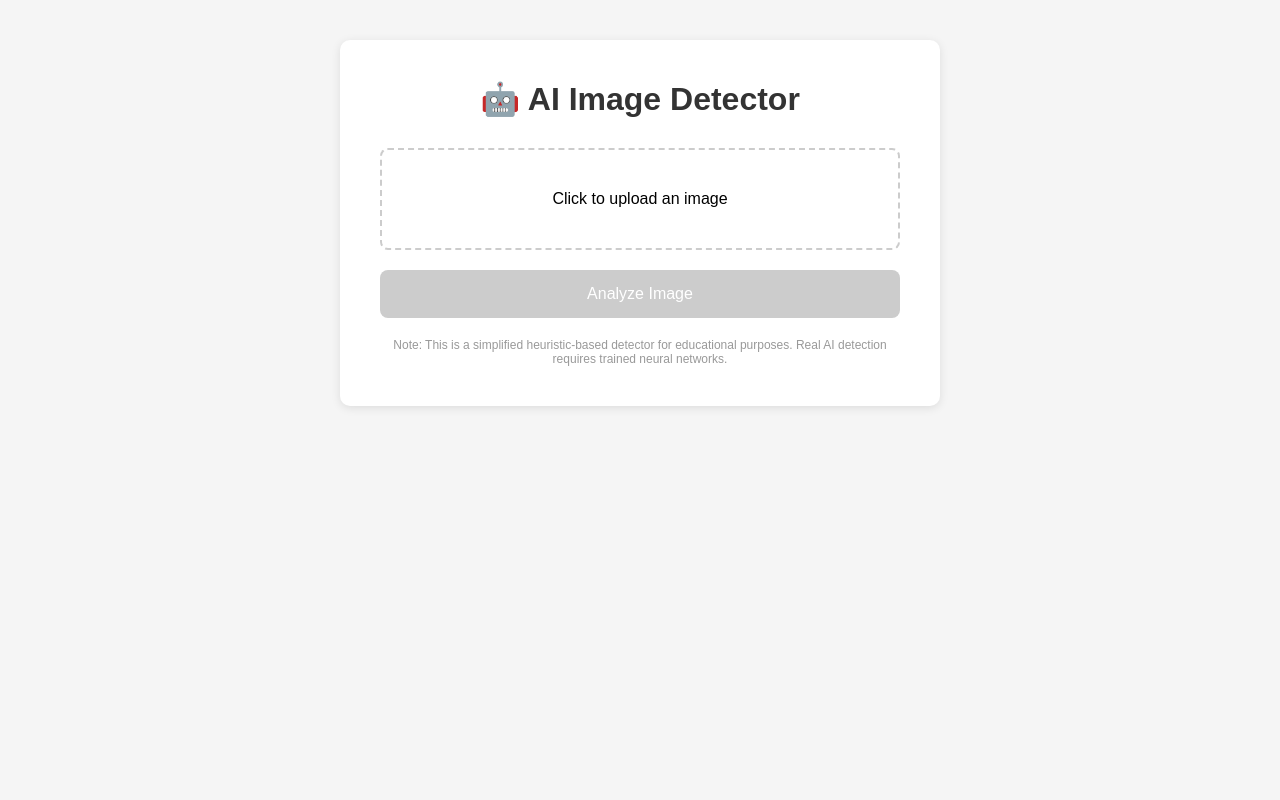
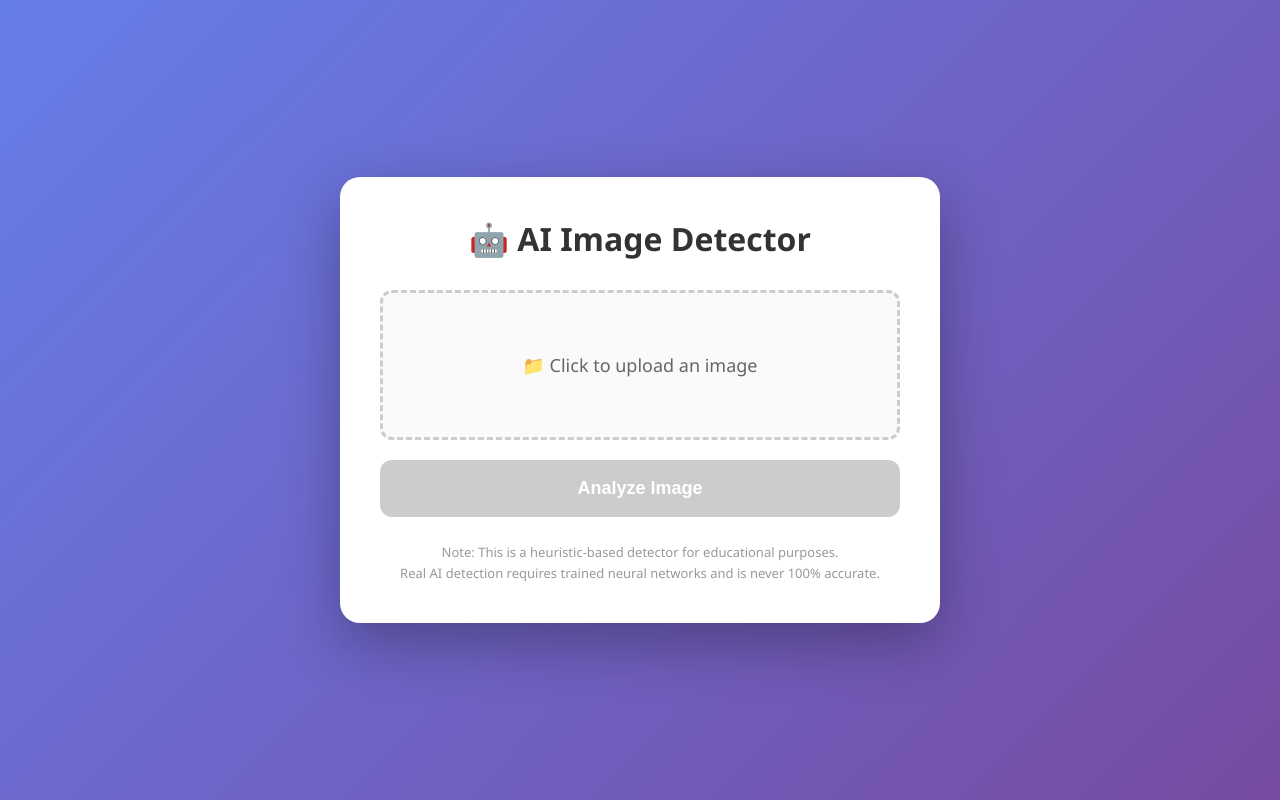
Before and after one commit to fahiya-2004/ai-detector, a Flask app: template templates/index.html in a window 1280 px wide. Run offline with Flask 3, Linux system fonts and the light colour scheme; the template is opened without the code that fills it, so the values that code supplies are empty.

Commit message:
last commit

```diff
--- a/app.py
+++ b/app.py
@@ -1,11 +1,9 @@
-from flask import Flask, request, jsonify, render_template
+from flask import Flask, request, jsonify
 from flask_cors import CORS
 from PIL import Image
 import io
 import base64
 import numpy as np
-
-
 
 app = Flask(__name__)
 CORS(app)
@@ -17,21 +15,14 @@ def analyze_image_simple(image):
 
     scores = []
 
-    print(f"\n{'='*50}")
-    print(f"Analyzing: {width}x{height}")
-    print(f"{'='*50}")
-
     # Check 1: AI-standard dimensions
     ai_sizes = [512, 768, 1024, 1536, 2048]
     if width in ai_sizes and height in ai_sizes:
         scores.append(80)
-        print(f"✗ Exact AI size: {width}x{height}")
     elif width == height and width >= 512:
         scores.append(65)
-        print(f"⚠️  Square image: {width}x{height}")
     else:
         scores.append(30)
-        print(f"✓ Non-standard size: {width}x{height}")
 
     # Check 2: Color saturation
     hsv = np.array(image.convert('HSV'))
@@ -40,16 +31,12 @@ def analyze_image_simple(image):
 
     if avg_sat > 170:
         scores.append(85)
-        print(f"✗ Very high saturation: {avg_sat:.1f}")
     elif avg_sat > 140:
         scores.append(70)
-        print(f"⚠️  High saturation: {avg_sat:.1f}")
     elif avg_sat > 100:
         scores.append(50)
-        print(f"→ Moderate saturation: {avg_sat:.1f}")
     else:
         scores.append(25)
-        print(f"✓ Low saturation: {avg_sat:.1f}")
 
     # Check 3: Brightness uniformity
     brightness = hsv[:, :, 2]
@@ -57,16 +44,12 @@ def analyze_image_simple(image):
 
     if brightness_std < 25:
         scores.append(80)
-        print(f"✗ Perfect lighting: {brightness_std:.1f}")
     elif brightness_std < 45:
         scores.append(65)
-        print(f"⚠️  Uniform lighting: {brightness_std:.1f}")
     elif brightness_std < 60:
         scores.append(45)
-        print(f"→ Moderate lighting: {brightness_std:.1f}")
     else:
         scores.append(20)
-        print(f"✓ Natural lighting: {brightness_std:.1f}")
 
     # Check 4: Color variance
     colors = img_array.reshape(-1, 3)
@@ -74,45 +57,16 @@ def analyze_image_simple(image):
 
     if color_variance < 1500:
         scores.append(75)
-        print(f"✗ Low color variance: {color_variance:.1f}")
     elif color_variance < 3000:
         scores.append(55)
-        print(f"⚠️  Medium variance: {color_variance:.1f}")
     else:
         scores.append(25)
-        print(f"✓ High color variance: {color_variance:.1f}")
-
-    # Check 5: Edge smoothness
-    gray = img_array.mean(axis=2)
-    edges_h = np.abs(np.diff(gray, axis=0))
-    edges_v = np.abs(np.diff(gray, axis=1))
-    edge_mean = float((edges_h.mean() + edges_v.mean()) / 2)
-
-    if edge_mean < 5:
-        scores.append(85)
-        print(f"✗ Too smooth edges: {edge_mean:.2f}")
-    elif edge_mean < 12:
-        scores.append(65)
-        print(f"⚠️  Smooth edges: {edge_mean:.2f}")
-    elif edge_mean < 20:
-        scores.append(45)
-        print(f"→ Moderate edges: {edge_mean:.2f}")
-    else:
-        scores.append(25)
-        print(f"✓ Natural edges: {edge_mean:.2f}")
 
     # Calculate final score
     final_score = float(np.mean(scores))
-
-    print(f"\n{'='*50}")
-    print(f"Individual scores: {scores}")
-    print(f"Average: {final_score:.1f}%")
-    print(f"Result: {'AI GENERATED' if final_score > 50 else 'REAL IMAGE'}")
-    print(f"{'='*50}\n")
-
     return final_score
 
-@app.route('/analyze', methods=['POST'])
+@app.route('/api/analyze', methods=['POST'])
 def analyze_image():
     try:
         data = request.json
@@ -136,24 +90,28 @@ def analyze_image():
         })
 
     except Exception as e:
-        print(f"Error: {str(e)}")
-        import traceback
-        traceback.print_exc()
         return jsonify({
             'success': False,
             'error': str(e)
         }), 400
 
+@app.route('/api/health', methods=['GET'])
 @app.route('/health', methods=['GET'])
 def health():
-    return jsonify({'status': 'healthy'})
+    return jsonify({'status': 'healthy', 'message': 'AI Detector API is running'})
 
 @app.route('/')
 def home():
-    return render_template("index.html")
+    return jsonify({
+        'message': 'AI Image Detector API',
+        'status': 'running',
+        'endpoints': {
+            '/api/health': 'Health check',
+            '/api/analyze': 'POST - Analyze image'
+        }
+    })
 
 if __name__ == '__main__':
     import os
-    port = int(os.environ.get('PORT', 5000))
-    print(f"\n🚀 Starting AI Image Detector on port {port}")
-    app.run(host='0.0.0.0', port=port, debug=False)
+    port = int(os.environ.get('PORT', 10000))
+    app.run(host='0.0.0.0', port=port)
--- a/requirements.txt
+++ b/requirements.txt
@@ -1,5 +1,5 @@
 Flask==3.0.0
 flask-cors==4.0.0
-Pillow==9.0.0
-numpy==1.24.0
+Pillow>=9.0.0
+numpy>=1.24.0
 gunicorn==21.2.0
--- a/templates/index.html
+++ b/templates/index.html
@@ -11,67 +11,83 @@
             box-sizing: border-box;
         }
         body {
-            font-family: Arial, sans-serif;
-            background: #f5f5f5;
-            padding: 40px 20px;
+            font-family: 'Segoe UI', Tahoma, Geneva, Verdana, sans-serif;
+            background: linear-gradient(135deg, #667eea 0%, #764ba2 100%);
+            min-height: 100vh;
+            padding: 20px;
+            display: flex;
+            align-items: center;
+            justify-content: center;
         }
         .container {
             max-width: 600px;
-            margin: 0 auto;
+            width: 100%;
             background: white;
             padding: 40px;
-            border-radius: 10px;
-            box-shadow: 0 2px 10px rgba(0,0,0,0.1);
+            border-radius: 20px;
+            box-shadow: 0 20px 60px rgba(0,0,0,0.3);
         }
         h1 {
             text-align: center;
             margin-bottom: 30px;
             color: #333;
+            font-size: 32px;
         }
         .upload-box {
-            border: 2px dashed #ccc;
-            padding: 40px;
+            border: 3px dashed #ccc;
+            padding: 60px 40px;
             text-align: center;
-            border-radius: 8px;
+            border-radius: 12px;
             cursor: pointer;
             margin-bottom: 20px;
+            transition: all 0.3s;
+            background: #fafafa;
         }
         .upload-box:hover {
-            border-color: #666;
+            border-color: #667eea;
+            background: #f0f0ff;
+        }
+        .upload-box p {
+            color: #666;
+            font-size: 18px;
         }
         #preview {
             max-width: 100%;
             max-height: 400px;
             margin: 20px 0;
             display: none;
-            border-radius: 8px;
+            border-radius: 12px;
+            box-shadow: 0 4px 12px rgba(0,0,0,0.1);
         }
         button {
             width: 100%;
-            padding: 15px;
-            background: #4CAF50;
+            padding: 18px;
+            background: linear-gradient(135deg, #667eea 0%, #764ba2 100%);
             color: white;
             border: none;
-            border-radius: 8px;
-            font-size: 16px;
+            border-radius: 12px;
+            font-size: 18px;
+            font-weight: 600;
             cursor: pointer;
+            transition: transform 0.2s;
         }
         button:hover {
-            background: #45a049;
+            transform: translateY(-2px);
         }
         button:disabled {
             background: #ccc;
             cursor: not-allowed;
+            transform: none;
         }
         #result {
             margin-top: 30px;
-            padding: 20px;
+            padding: 25px;
             background: #f9f9f9;
-            border-radius: 8px;
+            border-radius: 12px;
             display: none;
         }
         .result-text {
-            font-size: 24px;
+            font-size: 28px;
             font-weight: bold;
             text-align: center;
             margin-bottom: 15px;
@@ -86,12 +102,23 @@
             text-align: center;
             color: #666;
             margin-top: 10px;
+            font-size: 18px;
         }
         .loading {
             text-align: center;
-            color: #666;
+            color: #667eea;
             margin-top: 20px;
             display: none;
+            font-size: 16px;
+        }
+        .loading:after {
+            content: '...';
+            animation: dots 1.5s steps(4, end) infinite;
+        }
+        @keyframes dots {
+            0%, 20% { content: '.'; }
+            40% { content: '..'; }
+            60%, 100% { content: '...'; }
         }
         .error {
             background: #fee;
@@ -104,8 +131,9 @@
         .disclaimer {
             text-align: center;
             color: #999;
-            font-size: 12px;
-            margin-top: 20px;
+            font-size: 13px;
+            margin-top: 25px;
+            line-height: 1.6;
         }
     </style>
 </head>
@@ -114,7 +142,7 @@
         <h1>🤖 AI Image Detector</h1>
 
         <div class="upload-box" id="uploadBox">
-            <p>Click to upload an image</p>
+            <p>📁 Click to upload an image</p>
             <input type="file" id="fileInput" accept="image/*" style="display: none;">
         </div>
 
@@ -122,7 +150,7 @@
 
         <button id="analyzeBtn" disabled>Analyze Image</button>
 
-        <div class="loading" id="loading">Analyzing...</div>
+        <div class="loading" id="loading">Analyzing</div>
 
         <div class="error" id="error"></div>
 
@@ -132,8 +160,8 @@
         </div>
 
         <div class="disclaimer">
-            Note: This is a simplified heuristic-based detector for educational purposes.
-            Real AI detection requires trained neural networks.
+            Note: This is a heuristic-based detector for educational purposes.<br>
+            Real AI detection requires trained neural networks and is never 100% accurate.
         </div>
     </div>
 
@@ -150,15 +178,23 @@
 
         let currentImageData = null;
 
-        // IMPORTANT: Replace this URL with your actual Render URL
-        const API_URL = 'http://127.0.0.1:5000/analyze';
-        // For local testing: const API_URL = 'http://localhost:5000/analyze';
+        // CHANGE THIS to your actual Render backend URL after deployment
+        const API_URL = 'https://YOUR-APP-NAME.onrender.com/api/analyze';
+
+        // For local testing, use: 'http://localhost:5000/api/analyze'
 
         uploadBox.addEventListener('click', () => fileInput.click());
 
         fileInput.addEventListener('change', (e) => {
             const file = e.target.files[0];
             if (file) {
+                // Check file size (max 10MB)
+                if (file.size > 10 * 1024 * 1024) {
+                    error.textContent = 'Error: Image too large. Please use an image under 10MB.';
+                    error.style.display = 'block';
+                    return;
+                }
+
                 const reader = new FileReader();
                 reader.onload = (e) => {
                     currentImageData = e.target.result;
@@ -189,6 +225,10 @@
                     })
                 });
 
+                if (!response.ok) {
+                    throw new Error(`HTTP error! status: ${response.status}`);
+                }
+
                 const data = await response.json();
 
                 loading.style.display = 'none';
@@ -201,7 +241,7 @@
                         resultText.textContent = '🤖 AI Generated';
                         resultText.className = 'result-text ai-generated';
                     } else {
-                        resultText.textContent = '✓ Real Image';
+                        resultText.textContent = '✅ Real Image';
                         resultText.className = 'result-text real-image';
                     }
 
@@ -213,9 +253,9 @@
             } catch (err) {
                 loading.style.display = 'none';
                 analyzeBtn.disabled = false;
-                error.textContent = 'Error: Could not connect to server. Make sure the backend is running.';
+                error.textContent = 'Error: Could not connect to server. Please make sure the backend is deployed and running.';
                 error.style.display = 'block';
-                console.error(err);
+                console.error('Fetch error:', err);
             }
         });
     </script>
```
